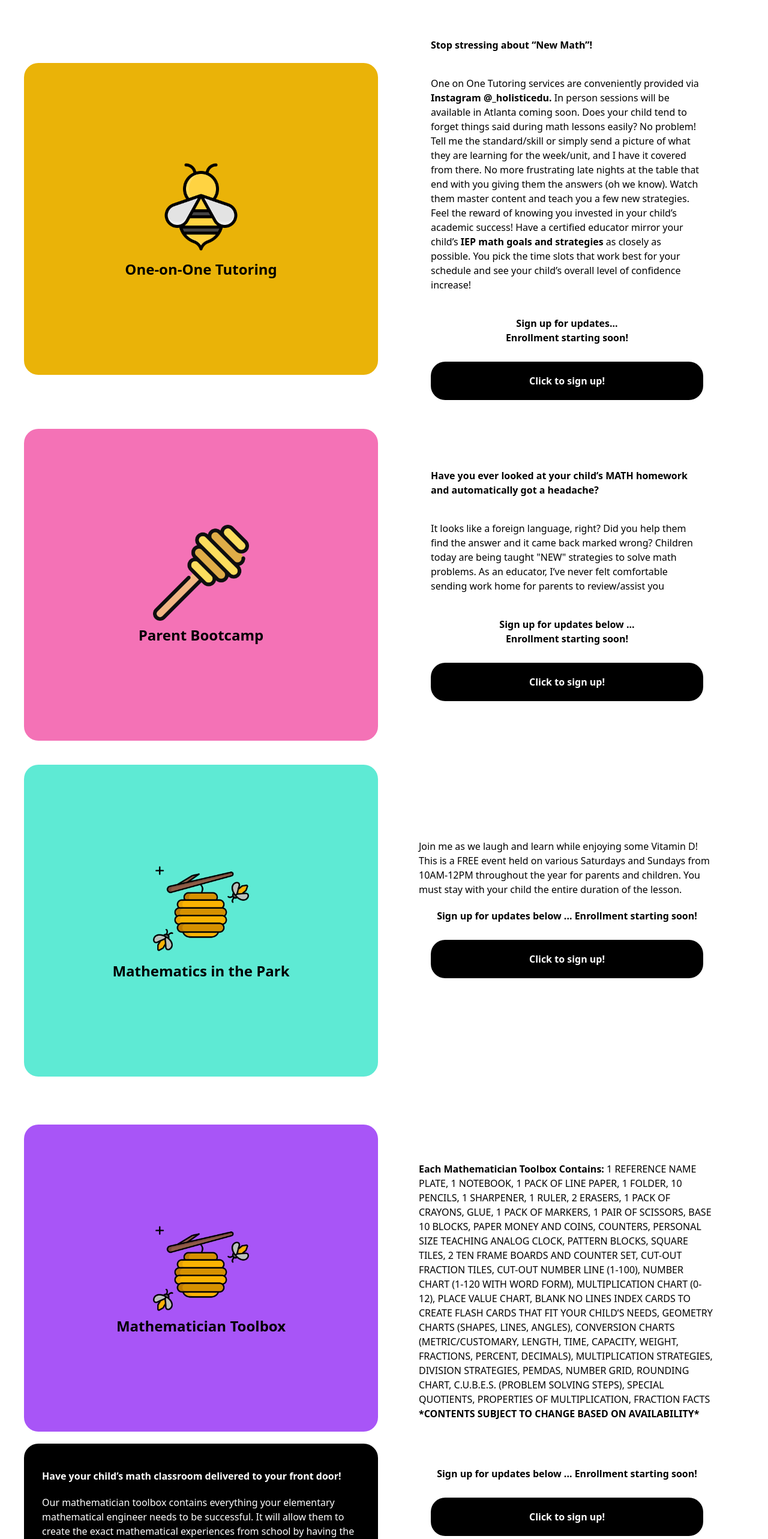
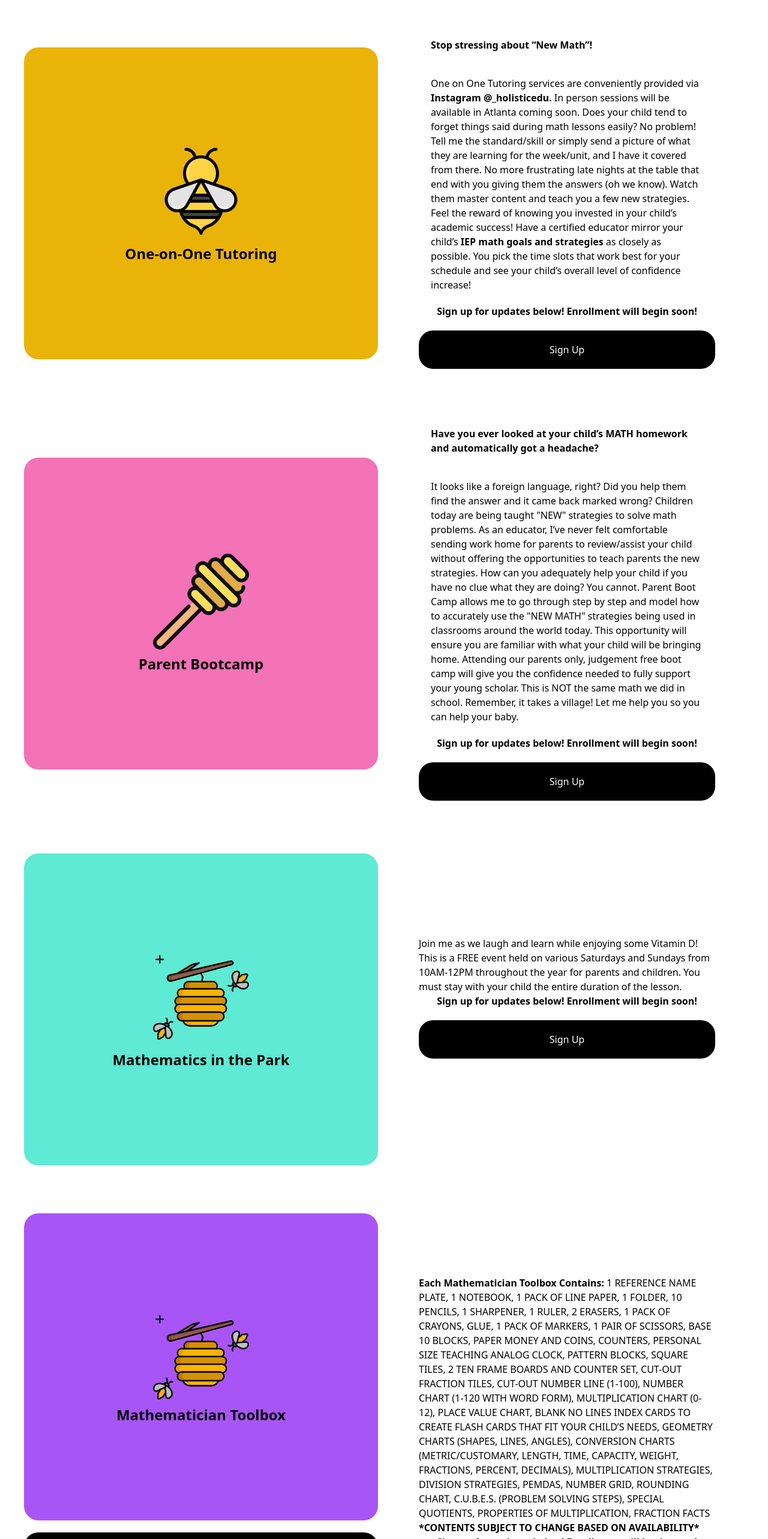
Before and after one commit to sbcodes90/alleyesonme, a React (Create React App) app in the folder app/: page /program-info in a window 1280 px wide. Shown: the part 234-2800 px from the top of the page at 60% size. Built offline with nearby package versions, Linux system fonts and the light colour scheme.

Commit message:
Program Info Page Refactoring

```diff
--- a/app/src/components/ProgramInfo.js
+++ b/app/src/components/ProgramInfo.js
@@ -1,15 +1,21 @@
-import React from 'react';
+import { useState} from 'react';
 import beeIcon from '../images/bee.png';
 import honeycomb from '../images/honey-comb.png';
 import miniHive from '../images/sweet.png';
+import ProgramForm from './ProgramForm';
 
 export default function ProgramInfo () {
+  let [isOpen, setIsOpen] = useState(false)
+
   return (
+    <>
+    { isOpen && <ProgramForm setIsOpen={setIsOpen} isOpen={isOpen} /> }
+
     <section className="pb-20">
       <div className=" text-xl lg:text-2xl font-black py-16 text-center">
         Programs
       </div>
-      <div>
+
       <div className="grid grid-cols-1 lg:grid-cols-2 w-full justify-center items-center lg:px-10 gap-5">
         <div className="bg-yellow-500 lg:px-20 py-20 lg:py-40 lg:rounded-3xl font-bold text-2xl flex flex-col justify-center items-center">
           <img src={beeIcon} alt="beeIcon" className="pb-2 w-40" />
@@ -19,9 +25,11 @@ export default function ProgramInfo () {
           <div className="font-bold text-left pb-5 px-5">
             Stop stressing about “New Math”!
           </div>
-            <div className='p-5'>
+          <div className="p-5">
             One on One Tutoring services are conveniently provided via
-              <strong>{" "}Instagram @_holisticedu.{" "}</strong> In person sessions will be available in
+            <strong>{' '}Instagram @_holisticedu.{' '}</strong>
+            {' '}
+            In person sessions will be available in
             Atlanta coming soon. Does your child tend to forget things said
             during math lessons easily? No problem! Tell me the standard/skill
             or simply send a picture of what they are learning for the
@@ -30,27 +38,24 @@ export default function ProgramInfo () {
             (oh we know). Watch them master content and teach you a few new
             strategies. Feel the reward of knowing you invested in your
             child’s academic success! Have a certified educator mirror your
-              child’s <strong>IEP math goals and strategies</strong> as closely as possible. You
+            child’s
+            {' '}
+            <strong>IEP math goals and strategies</strong>
+            {' '}
+            as closely as possible. You
             pick the time slots that work best for your schedule and see your
             child’s overall level of confidence increase!
           </div>
-            <div className="grid  grid-cols-1 lg:grid-rows-1 justify-evenly pt-5 gap-5">
-              <div className="font-black text-center px-7 lg:pl-7 lg:text-center">
-                Sign up for updates...<br></br> Enrollment starting soon!
-              </div>
-             {/*  <input
-                type="text"
-                placeholder="Email Address"
-                className="border-black border-2 border-solid p-5 rounded-3xl"
-              /> */}
-              <a href="mailto:123alleyesonmellc@gmail.com?subject=One%20on%20One%20Tutoring&body=Sign%20me%20up%20for%20updates" className="bg-black text-white font-bold p-5 rounded-3xl text-center mt-2 mx-9 lg:mx-5">Click to sign up!</a>
-             {/*  <button className="bg-black text-white font-bold p-5 rounded-3xl">
-                Sign Up
-              </button> */}
+          <div className="grid grid-cols-1 w-full justify-center items-center ">
+          <div className='font-bold text-center pb-5'>Sign up for updates below! Enrollment will begin soon!</div>
+
+          <div><button type="submit" onClick={() => setIsOpen(true)}className='bg-black text-white w-full rounded-3xl py-5'>Sign Up</button></div>
+
           </div>
         </div>
+
       </div>
-      </div>
+
       <div>
         <div className="grid grid-cols-1 lg:grid-cols-2 w-full justify-center items-center lg:px-10 gap-5">
           <div className="bg-pink-400 lg:px-20 py-20 lg:py-40 lg:rounded-3xl font-bold text-2xl flex flex-col justify-center items-center">
@@ -62,26 +67,28 @@ export default function ProgramInfo () {
               Have you ever looked at your child’s MATH homework and
               automatically got a headache?{' '}
             </div>
-            <div className='p-5'>
+            <div className="p-5">
               It looks like a foreign language, right? Did you help them find
               the answer and it came back marked wrong? Children today are being
               taught "NEW" strategies to solve math problems. As an educator,
               I’ve never felt comfortable sending work home for parents to
-              review/assist you
+              review/assist your child without offering the opportunities to
+              teach parents the new strategies. How can you adequately help
+              your child if you have no clue what they are doing? You cannot.
+              Parent Boot Camp allows me to go through step by step and model
+              how to accurately use the "NEW MATH" strategies being used in
+              classrooms around the world today. This opportunity will ensure
+              you are familiar with what your child will be bringing home.
+              Attending our parents only, judgement free boot camp will give
+              you the confidence needed to fully support your young scholar.
+              This is NOT the same math we did in school. Remember, it takes a village!
+              Let me help you so you can help your baby.
+
             </div>
-            <div className="grid  grid-cols-1 lg:grid-rows-1 justify-evenly pt-5 gap-5">
-              <div className="font-black text-center">
-                Sign up for updates below ...<br></br> Enrollment starting soon!
-              </div>
-           {/*    <input
-                type="text"
-                placeholder="Email Address"
-                className="border-black border-2 border-solid p-5 rounded-3xl"
-              />
-              <button className="bg-black text-white font-bold p-5 rounded-3xl">
-                Sign Up
-              </button> */}
-          <a href="mailto:123alleyesonmellc@gmail.com?subject=Parent%20Bootcamp&body=Sign%20me%20up%20for%20updates" className="bg-black text-white font-bold p-5 rounded-3xl text-center mt-2 mx-9 lg:mx-5">Click to sign up!</a>
+            <div className="grid grid-cols-1 w-full justify-center items-center ">
+          <div className='font-bold text-center pb-5'>Sign up for updates below! Enrollment will begin soon!</div>
+
+          <div><button type="submit" onClick={() => setIsOpen(true)}className='bg-black text-white w-full rounded-3xl py-5'>Sign Up</button></div>
 
           </div>
                     </div>
@@ -100,20 +107,10 @@ export default function ProgramInfo () {
               10AM-12PM throughout the year for parents and children. You must
               stay with your child the entire duration of the lesson.{' '}
             </div>
-            <div className="grid  grid-cols-1 lg:grid-rows-1 justify-evenly pt-5 gap-5">
-              <div className="font-black text-center lg:text-center">
-                Sign up for updates below ... Enrollment starting soon!
-              </div>
-              {/* <input
-                type="text"
-                placeholder="Email Address"
-                className="border-black border-2 border-solid p-5 rounded-3xl"
-              />
-              <button className="bg-black text-white font-bold p-5 rounded-3xl">
-                Sign Up
+            <div className="grid grid-cols-1 w-full justify-center items-center ">
+          <div className='font-bold text-center pb-5'>Sign up for updates below! Enrollment will begin soon!</div>
 
-              </button> */}
-            <a href="mailto:123alleyesonmellc@gmail.com?subject=Mathematics%20In%20The%20Park&body=Sign%20me%20up%20for%20updates" className="bg-black text-white font-bold p-5 rounded-3xl text-center mt-2 mx-9 lg:mx-5">Click to sign up!</a>
+          <div><button type="submit" onClick={() => setIsOpen(true)}className='bg-black text-white w-full rounded-3xl py-5'>Sign Up</button></div>
 
           </div>
           </div>
@@ -121,7 +118,7 @@ export default function ProgramInfo () {
       </div>
       <div>
         <div className="grid grid-cols-1 lg:grid-cols-2 w-full justify-center items-center lg:px-10 gap-5">
-          <div className='pt-20'>
+          <div className="pt-20">
             <div className="bg-purple-500 lg:px-20 py-20 lg:py-40 lg:rounded-3xl font-bold text-2xl flex flex-col justify-center items-center">
               <img src={miniHive} alt="beeIcon" className=" w-40" />
               <div>Mathematician Toolbox</div>
@@ -169,24 +166,16 @@ export default function ProgramInfo () {
                 </strong>
               </div>
             </div>
-            <div className="grid  grid-cols-1 lg:grid-rows-1 justify-evenly pt-5 gap-5">
-              <div className="font-black text-center lg:text-center pt-14">
-                Sign up for updates below ... Enrollment starting soon!
-              </div>
-             {/*  <input
-                type="text"
-                placeholder="Email Address"
-                className="border-black border-2 border-solid p-5 rounded-3xl"
-              />
-              <button className="bg-black text-white font-bold p-5 rounded-3xl">
-                Sign Up
-              </button> */}
-          <a href="mailto:123alleyesonmellc@gmail.com?subject=Mathematician%20Toolbox&body=Sign%20me%20up%20for%20updates" className="bg-black text-white font-bold p-5 rounded-3xl text-center mt-2 mx-9 lg:mx-5">Click to sign up!</a>
+            <div className="grid grid-cols-1 w-full justify-center items-center ">
+          <div className='font-bold text-center pb-5'>Sign up for updates below! Enrollment will begin soon!</div>
+
+          <div><button type="submit" onClick={() => setIsOpen(true)}className='bg-black text-white w-full rounded-3xl py-5'>Sign Up</button></div>
 
           </div>
           </div>
         </div>
       </div>
     </section>
+    </>
   );
 }
```
Lines whose indentation alone changed are shown as unchanged.
